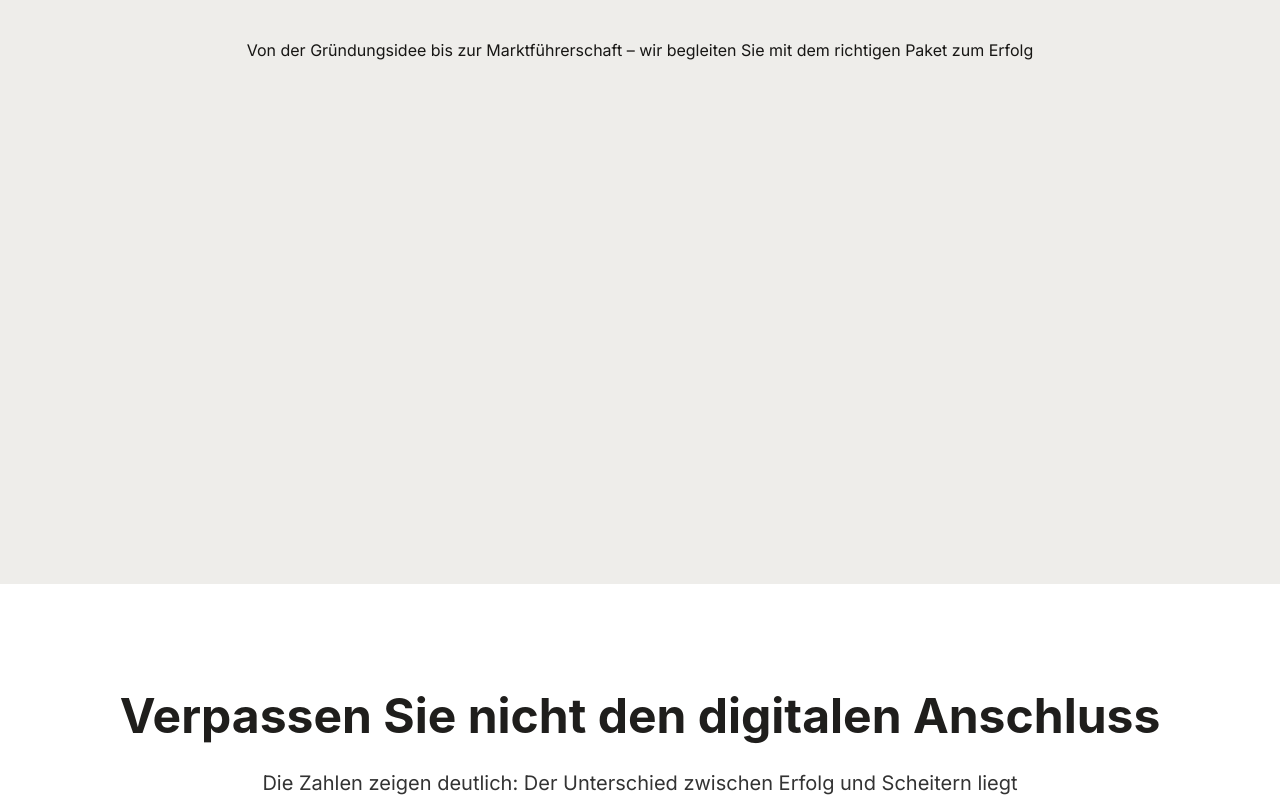
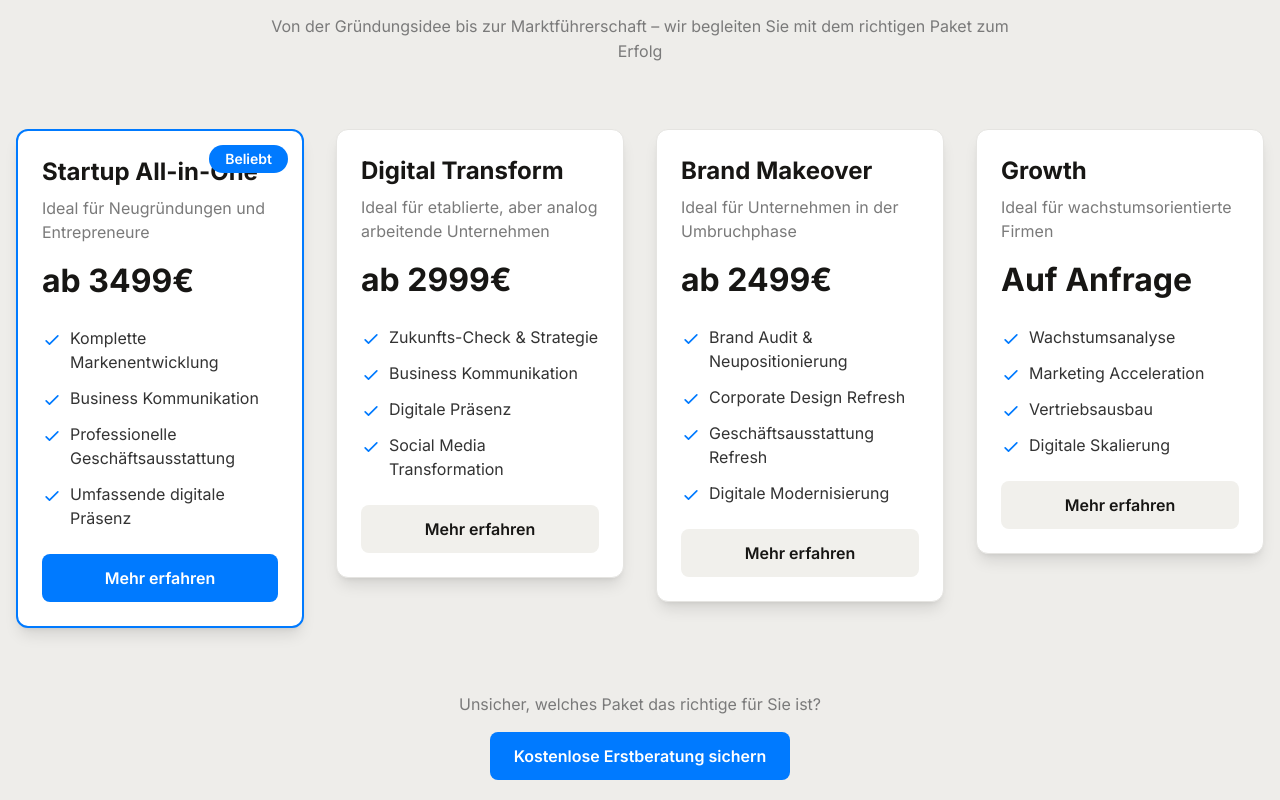
Before and after one commit to rosenstahl/roketX, a React (Vite) app: page / in a window 1280 px wide. Shown: the part 1240-2040 px from the top of the page. Built offline with nearby package versions, Linux system fonts and the light colour scheme.

Commit message:
Update PackageComparison component with cards implementation

```diff
--- a/src/components/sections/PackageComparison/PackageComparison.jsx
+++ b/src/components/sections/PackageComparison/PackageComparison.jsx
@@ -1,13 +1,89 @@
 import React from 'react';
+import PackageCard from './PackageCard';
+
+const packages = [
+  {
+    title: "Startup All-in-One",
+    subtitle: "Ideal für Neugründungen und Entrepreneure",
+    price: "ab 3499€",
+    isPopular: true,
+    features: [
+      "Komplette Markenentwicklung",
+      "Business Kommunikation",
+      "Professionelle Geschäftsausstattung",
+      "Umfassende digitale Präsenz"
+    ]
+  },
+  {
+    title: "Digital Transform",
+    subtitle: "Ideal für etablierte, aber analog arbeitende Unternehmen",
+    price: "ab 2999€",
+    isPopular: false,
+    features: [
+      "Zukunfts-Check & Strategie",
+      "Business Kommunikation",
+      "Digitale Präsenz",
+      "Social Media Transformation"
+    ]
+  },
+  {
+    title: "Brand Makeover",
+    subtitle: "Ideal für Unternehmen in der Umbruchphase",
+    price: "ab 2499€",
+    isPopular: false,
+    features: [
+      "Brand Audit & Neupositionierung",
+      "Corporate Design Refresh",
+      "Geschäftsausstattung Refresh",
+      "Digitale Modernisierung"
+    ]
+  },
+  {
+    title: "Growth",
+    subtitle: "Ideal für wachstumsorientierte Firmen",
+    price: "Auf Anfrage",
+    isPopular: false,
+    features: [
+      "Wachstumsanalyse",
+      "Marketing Acceleration",
+      "Vertriebsausbau",
+      "Digitale Skalierung"
+    ]
+  }
+];
 
 export const PackageComparison = () => {
   return (
-    <section id="packages" className="package-comparison min-h-screen py-20">
-      <h2 className="text-h2 font-bold text-center mb-8">Ihr Weg zum Erfolg</h2>
-      <p className="text-center mb-12 text-lead">Die perfekte Lösung für jeden Entwicklungsschritt Ihres Unternehmens</p>
-      <p className="text-center mb-16">Von der Gründungsidee bis zur Marktführerschaft – wir begleiten Sie mit dem richtigen Paket zum Erfolg</p>
+    <section id="packages" className="package-comparison min-h-screen py-20 px-4 bg-base-primary">
+      <div className="max-w-7xl mx-auto">
+        <h2 className="text-h2-mobile md:text-h2 font-bold text-center mb-8">
+          Ihr Weg zum Erfolg
+        </h2>
+        <p className="text-lead text-center mb-6 max-w-3xl mx-auto">
+          Die perfekte Lösung für jeden Entwicklungsschritt Ihres Unternehmens
+        </p>
+        <p className="text-base text-center mb-16 max-w-3xl mx-auto text-support-gray">
+          Von der Gründungsidee bis zur Marktführerschaft – wir begleiten Sie mit dem richtigen Paket zum Erfolg
+        </p>
 
-      {/* Package Cards werden hier hinzugefügt */}
+        <div className="grid grid-cols-1 md:grid-cols-2 lg:grid-cols-4 gap-8">
+          {packages.map((pkg, index) => (
+            <PackageCard
+              key={index}
+              {...pkg}
+            />
+          ))}
+        </div>
+
+        <div className="text-center mt-16">
+          <p className="text-support-gray mb-4">
+            Unsicher, welches Paket das richtige für Sie ist?
+          </p>
+          <button className="bg-accent-primary text-white font-semibold py-3 px-6 rounded-lg hover:bg-accent-primary/90 transition-all">
+            Kostenlose Erstberatung sichern
+          </button>
+        </div>
+      </div>
     </section>
   );
 };
```
